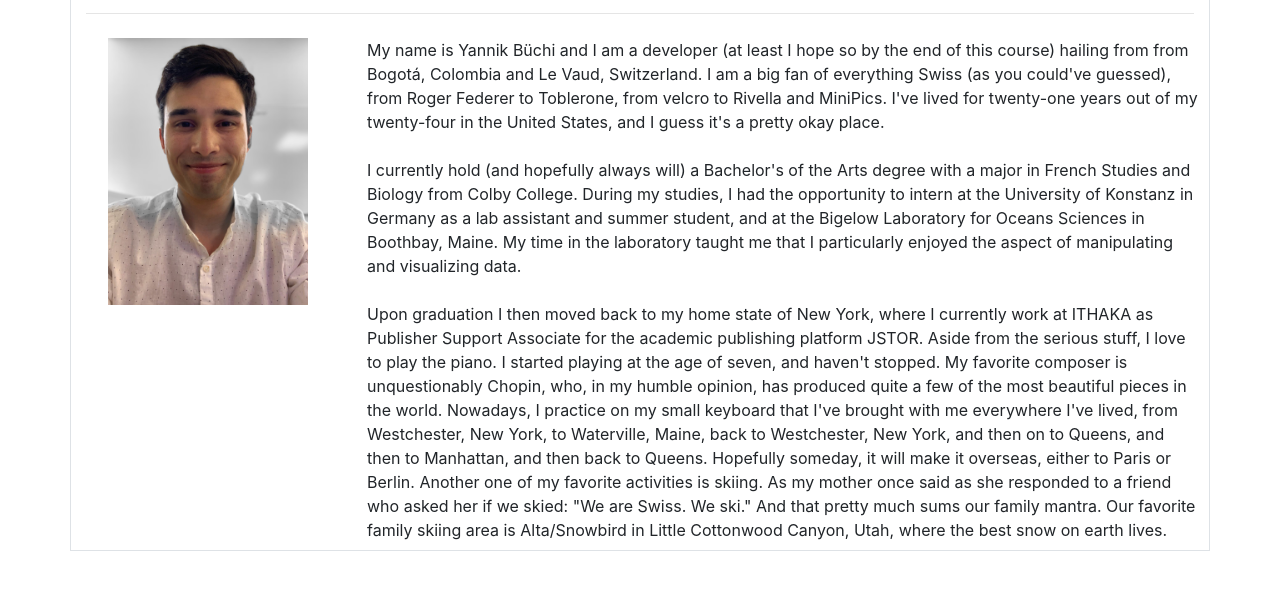
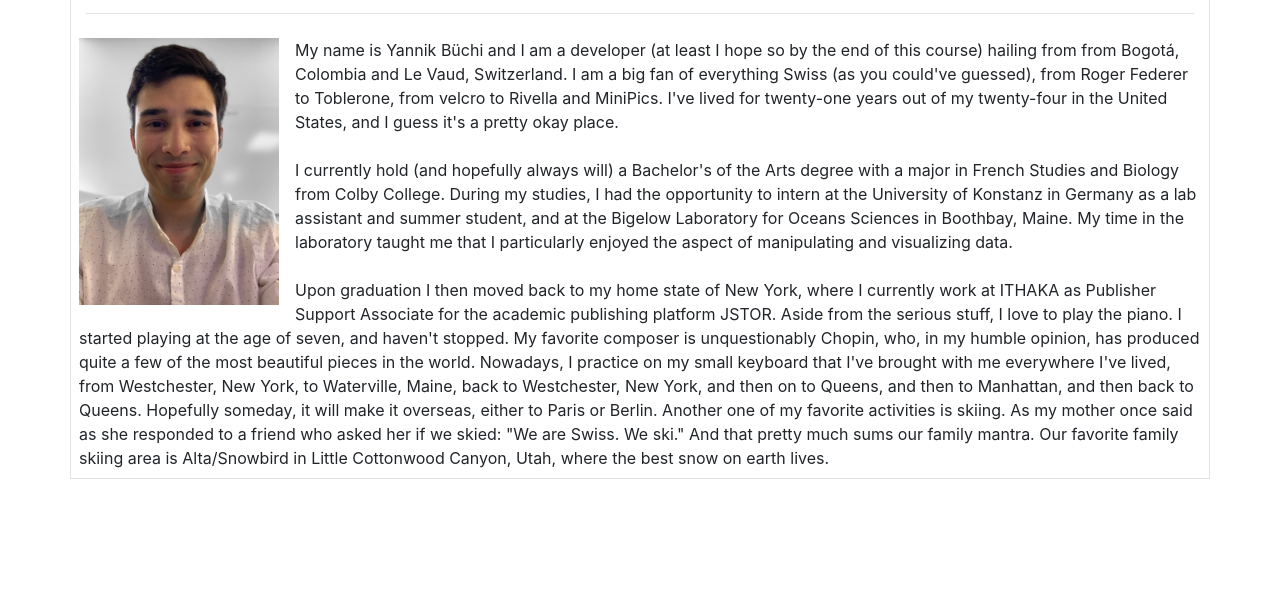
Before and after one commit to ybuchi/Bootstrap-Portfolio, a plain HTML site: page index.html in a window 1280 px wide. Shown: the part 116-706 px from the top of the page. Drawn offline with nearby package versions, Linux system fonts and the light colour scheme.

Commit message:
Fixed the image to make it float left and make the text wrap around it

```diff
--- a/index.html
+++ b/index.html
@@ -43,11 +43,16 @@
 
                 </div>
                 <div class="row p-2">
-                    <div class="col-md-3">
-                       <img src="Assets/images/ProfilePic.jpg" alt="ProfilePic" width=200px class="mx-auto d-block">
-                    </div>
-                    <div class="col-md-9">
-                        <article> My name is Yannik Büchi and I am a developer (at least I hope so by the end of this course) hailing from from Bogotá, Colombia and Le Vaud, Switzerland. I am a big fan of everything Swiss (as you could've guessed), from Roger Federer to Toblerone, from velcro to Rivella and MiniPics. I've lived for twenty-one years out of my twenty-four in the United States, and I guess it's a pretty okay place.
+
+
+                    <div class="col-md-12">
+
+                        <article>
+                          <!--Use Image Wrapper to make text float to the left-->
+                            <div class="image-wrapper float-left pr-3">
+                          <img src="Assets/images/ProfilePic.jpg" alt="ProfilePic" width=200px class="mx-auto d-block" class="img-responsive">
+                          </div>
+                          My name is Yannik Büchi and I am a developer (at least I hope so by the end of this course) hailing from from Bogotá, Colombia and Le Vaud, Switzerland. I am a big fan of everything Swiss (as you could've guessed), from Roger Federer to Toblerone, from velcro to Rivella and MiniPics. I've lived for twenty-one years out of my twenty-four in the United States, and I guess it's a pretty okay place.
                                 <br><br> I currently hold (and hopefully always will) a Bachelor's of the Arts degree with a major in French Studies and Biology from Colby College. During my studies, I had the opportunity to intern at the University of Konstanz in Germany as a lab assistant and summer student, and at the Bigelow Laboratory for Oceans Sciences in Boothbay, Maine. My time in the laboratory taught me that I particularly enjoyed the aspect of manipulating and visualizing data.
                                 <br><br>Upon graduation I then moved back to my home state of New York, where I currently work at ITHAKA as Publisher Support Associate for the academic publishing platform JSTOR. Aside from the serious stuff, I love to play the piano. I started playing at the age of seven, and haven't stopped. My favorite composer is unquestionably Chopin, who, in my humble opinion, has produced quite a few of the most beautiful pieces in the world. Nowadays, I practice on my small keyboard that I've brought with me everywhere I've lived, from Westchester, New York, to Waterville, Maine, back to Westchester, New York, and then on to Queens, and then to Manhattan, and then back to Queens. Hopefully someday, it will make it overseas, either to Paris or Berlin. Another one of my favorite activities is skiing. As my mother once said as she responded to a friend who asked her if we skied: "We are Swiss. We ski." And that pretty much sums our family mantra. Our favorite family skiing area is Alta/Snowbird in Little Cottonwood Canyon, Utah, where the best snow on earth lives.</article>
                     </div>
```
